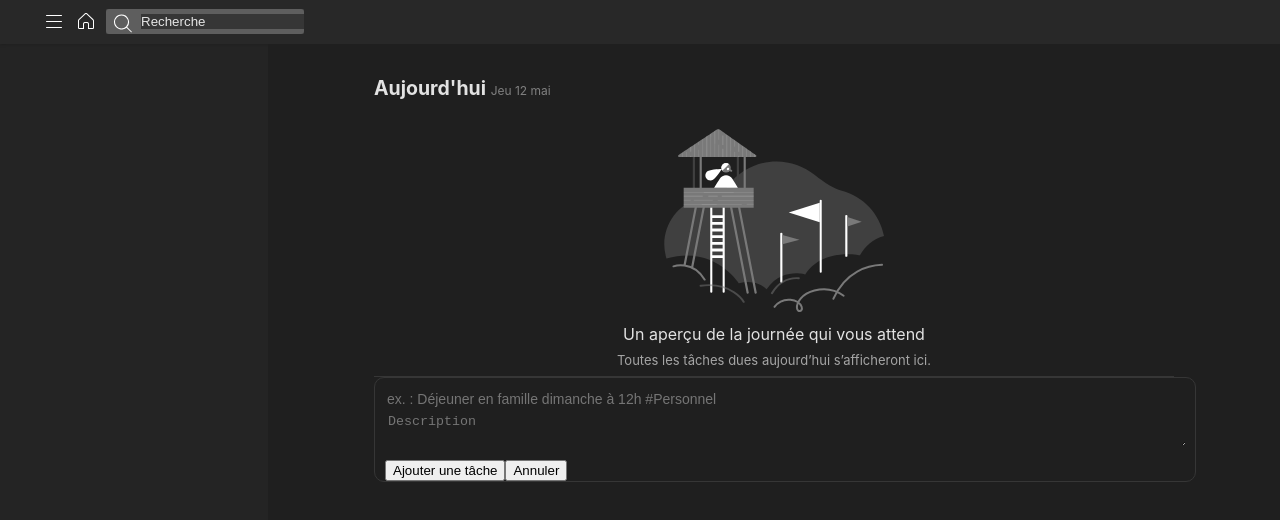
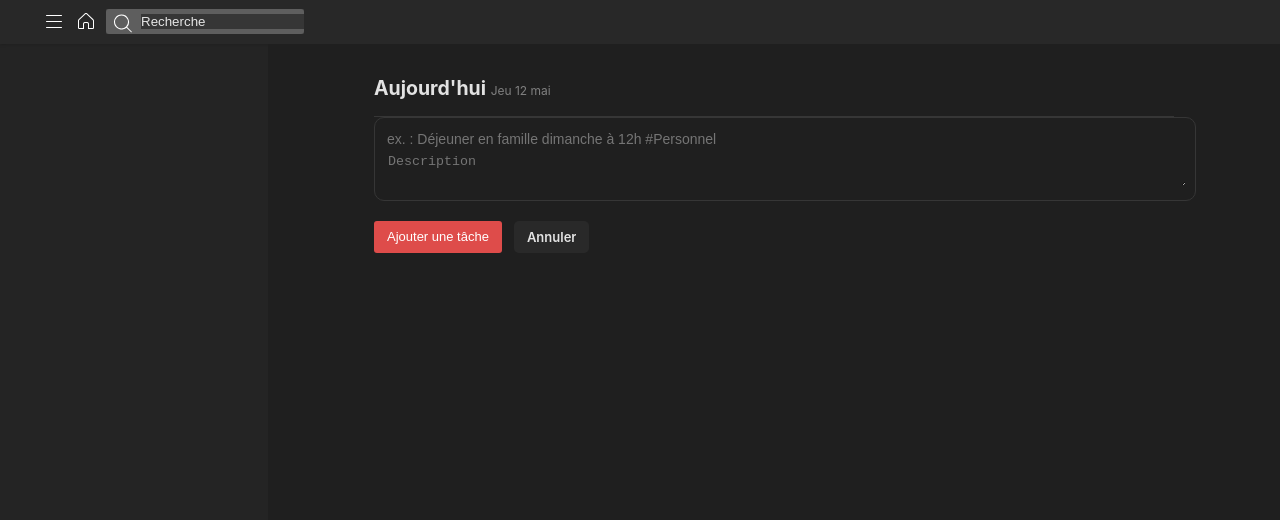
Before and after one commit to DGouron/todo-list, a React (Create React App) app: page / in a window 1280 px wide. Both pictures are taken after a click on the button "Ajouter une tâche". Shown: the top 520 px of the page. Built offline with nearby package versions, Linux system fonts and the light colour scheme; the HTML template or start-up script is replaced by a standard one.

Commit message:
add task

```diff
--- a/src/App.js
+++ b/src/App.js
@@ -1,4 +1,4 @@
-import {React, useEffect, useState} from 'react';
+import {React, useCallback, useEffect, useState} from 'react';
 import Header from './components/Header/Header';
 import MainContent from './components/MainContent';
 import TaskGlobalView from './components/TaskGlobalView/TaskGlobalView';
@@ -6,11 +6,29 @@ import TaskGlobalView from './components/TaskGlobalView/TaskGlobalView';
 function App() {
   const [isEmptyList, setEmptyState] = useState(true);
   const [toDoListItems, setToDoListItems] = useState([]);
-  const [task, setNewTask] = useState({taskName: "", taskDescription: ""});
+  const [isEditorOpen, setIsEditorOpen] = useState(false);
+  const [task, setNewTask] = useState({taskId: "", taskName: "", taskDescription: ""});
 
   const clearState = () => {
     setToDoListItems([]);
   };
+
+//Force the refresh of the component when a new task is add
+  const [, forceViewRefresh] = useState();
+  const callForceViewRefresh = useCallback(() => forceViewRefresh({}), []);
+
+  const [taskToDelete, prepareTaskToDelete] = useState("");
+
+useEffect(() => {
+  const indexOfTask = findTask(taskToDelete, toDoListItems);
+  console.log("delete task", indexOfTask);
+  if(indexOfTask !== -1){
+    const newToDoListItems = toDoListItems;
+    newToDoListItems.pop(indexOfTask);
+    setToDoListItems(newToDoListItems);
+    callForceViewRefresh();
+  }
+}, [taskToDelete]);
 
   useEffect(() => {
     const newToDoListItems = toDoListItems;
@@ -18,24 +36,39 @@ function App() {
 
     if(task.taskName.length > 2){
       newToDoListItems.push(task)
-      console.table(newToDoListItems);
       setToDoListItems(newToDoListItems);
 
       if(toDoListItems.length !== 0){
         setEmptyState(false);
+        setIsEditorOpen(true);
       } else {
         setEmptyState(true);
       }
     }
+    callForceViewRefresh();
   }, [task]);
 
   return (
     <div className="App">
       <Header />
-      <MainContent isEmptyList = {isEmptyList} toDoListItems = {toDoListItems} setNewTask = {setNewTask}/>
+      <MainContent isEmptyList = {isEmptyList} toDoListItems = {toDoListItems} setNewTask = {setNewTask} isEditorOpen = {isEditorOpen} setIsEditorOpen = {setIsEditorOpen} prepareTaskToDelete = {prepareTaskToDelete}/>
       <TaskGlobalView />
     </div>
   );
 }
 
+function findTask(taskId, taskList){
+  let indexToDelete = -1;
+
+  taskList.map((item, index) => {
+    console.log("TaskId to find => ", taskId)
+    console.log("TaskId to compare => ", item.taskId)
+    console.log("At index => ", index)
+    if(item.taskId === taskId){
+      indexToDelete = index;
+    }
+  });
+
+  return indexToDelete;
+}
 export default App;
--- a/src/components/AddTaskPannelView/AddTaskButton.jsx
+++ b/src/components/AddTaskPannelView/AddTaskButton.jsx
@@ -1,24 +1,32 @@
 import {React} from 'react';
 import PropTypes from 'prop-types';
 
-function AddTaskButton({taskName, taskDescription, setNewTask}){
+function AddTaskButton({taskName, taskDescription, setNewTask, deactiveThisButton}){
     return (
     <div className=''>
-        <input type={"button"} defaultValue={"Ajouter une tâche"} onClick={() => handlerClick(taskName, taskDescription, setNewTask)}/>
+        {deactiveThisButton
+            ?
+            <input type={"button"} className={"empty-state-button"} defaultValue={"Ajouter une tâche"} onClick={() => handlerClick(taskName, taskDescription, setNewTask)} disabled={true}/>
+
+            :
+            <input type={"button"} className={"empty-state-button"} defaultValue={"Ajouter une tâche"} onClick={() => handlerClick(taskName, taskDescription, setNewTask)}/>
+
+        }
     </div>
     );
 }
 
 function handlerClick(taskName, taskDescription, setNewTask){
     let newTask = {
+        taskId: taskName + Math.random(),
         taskName: taskName,
         taskDescription: taskDescription
     };
-    console.log(newTask);
     setNewTask(newTask);
 }
 
 AddTaskButton.propTypes = {
+    deactiveThisButton: PropTypes.bool,
     taskName: PropTypes.string,
     taskDescription: PropTypes.string,
     setNewTask: PropTypes.func,
--- a/src/components/AddTaskPannelView/AddTaskPannelView.jsx
+++ b/src/components/AddTaskPannelView/AddTaskPannelView.jsx
@@ -2,27 +2,43 @@ import {React, useState} from 'react';
 import AddTaskButton from './AddTaskButton';
 import PropTypes from 'prop-types';
 
-function AddTaskPannelView( {toDoListItems, setNewTask}){
+function AddTaskPannelView( {toDoListItems, setNewTask, isEditorOpen, setIsEditorOpen}){
+   const minLength = 4;
     const [taskNameValue, setTaskNameValue] = useState('');
     const [taskDescription, setTaskDescriptionValue] = useState('');
 
     return (
+        <div>
+            {
+            isEditorOpen ?
+            <div>
                 <form className='focus-marker-enabled-within'>
                     <div className='task_editor__editing_area'>
                         <div className='task_editor__input_fields'>
                             <input name = {"taskNameField"} onChange={(e) => setTaskNameValue(e.target.value)} type={"text"} placeholder={"ex. : Déjeuner en famille dimanche à 12h #Personnel"} className='task_editor__content_field' />
                             <textarea placeholder='Description' onChange={(e) => setTaskDescriptionValue(e.target.value)}></textarea>
                         </div>
+                    </div>
+                </form>
                 <div className='addTaskButtonsRow'>
-                <AddTaskButton taskName={taskNameValue} taskDescription={taskDescription} toDoListItems = {toDoListItems} setNewTask = {setNewTask}/>
-                <input type={"button"} defaultValue={"Annuler"} />
+                <AddTaskButton taskName={taskNameValue} taskDescription={taskDescription} toDoListItems = {toDoListItems} setNewTask = {setNewTask} deactiveThisButton={taskNameValue.length < minLength || taskDescription.length < minLength}/>
+                <button className={"_7a2031d6 _81c213d2 _949f7858 f9408a0e _56a651f6"}  onClick = {() => handleOpenEditorButtonClick(setIsEditorOpen, false)}> <span className={"_09c23660"}>Annuler</span></button>
             </div>
         </div>
-    </form>);
+    :
+    <input type={"button"} defaultValue={"Ajouter une tâche"} name = {"OpenEditor"} className={"empty-state-button"}onClick = {() => handleOpenEditorButtonClick(setIsEditorOpen, true)}/>
+    }
+        </div>)
+}
+
+function handleOpenEditorButtonClick(handleFunction, status){
+    handleFunction(status);
 }
 
 AddTaskPannelView.propTypes = {
     toDoListItems: PropTypes.array,
     setNewTask: PropTypes.func,
+    isEditorOpen: PropTypes.bool,
+    setIsEditorOpen: PropTypes.func,
 }
 export default AddTaskPannelView;
--- a/src/components/Header/CurrentDate.jsx
+++ b/src/components/Header/CurrentDate.jsx
@@ -2,7 +2,6 @@ import {React} from 'react';
 
 function CurrentDate(){
     const currentDate = new Date();
-    console.log(currentDate.getMonth())
     const displayDate = `${translateDayName(currentDate.getDay())} ${currentDate.getDate()} ${translateMonthName(currentDate.getMonth())}`
 
     translateDayName('');
--- a/src/components/MainContent.jsx
+++ b/src/components/MainContent.jsx
@@ -5,28 +5,40 @@ import AddTaskPannelView from './AddTaskPannelView/AddTaskPannelView';
 import Title from './Header/Title';
 import PropTypes from 'prop-types';
 
-function MainContent({isEmptyList, toDoListItems =[], setNewTask}){
+function MainContent({isEmptyList, toDoListItems =[], setNewTask, isEditorOpen, setIsEditorOpen, prepareTaskToDelete}){
 
     return (
     <main id='content' className='main_content' style={{marginLeft: 268+'px'}}>
         <div id='editor'>
             <section className='view_content'>
                 <Title />
-                <TaskCompleteView />
-                <ToDoView isEmptyList={isEmptyList} toDoListItems = {toDoListItems}/>
-                <AddTaskPannelView toDoListItems = {toDoListItems} setNewTask = {setNewTask}/>
+                {!isEditorOpen && toDoListItems.length !== 0 ?
+                    <button type="button" data-add-task-navigation-element="true" className="plus_add_button" name = {"OpenEditor"} onClick = {() => handleOpenEditorButtonClick(setIsEditorOpen, true)}><span className="icon_add" aria-hidden="true"><svg width="13" height="13"><path d="M6 6V.5a.5.5 0 0 1 1 0V6h5.5a.5.5 0 1 1 0 1H7v5.5a.5.5 0 1 1-1 0V7H.5a.5.5 0 0 1 0-1H6z" fill="currentColor" fillRule="evenodd"></path></svg></span>Ajouter une tâche</button>
+                :
+                    <TaskCompleteView />
+                }
+                <ToDoView isEmptyList={isEmptyList} toDoListItems = {toDoListItems} prepareTaskToDelete={prepareTaskToDelete}/>
+                <AddTaskPannelView toDoListItems = {toDoListItems} setNewTask = {setNewTask} isEditorOpen = {isEditorOpen} setIsEditorOpen = {setIsEditorOpen}/>
             </section>
         </div>
     </main>
     );
 }
 
+function handleOpenEditorButtonClick(handleFunction, status){
+    handleFunction(status);
+}
+
 MainContent.propTypes = {
     isEmptyList: PropTypes.bool,
     toDoListItems: PropTypes.arrayOf(PropTypes.shape({
+        tasId: PropTypes.string,
         taskName: PropTypes.string,
         taskDescription: PropTypes.string,
       })),
     setNewTask: PropTypes.func,
+    isEditorOpen: PropTypes.bool,
+    setIsEditorOpen: PropTypes.func,
+    prepareTaskToDelete: PropTypes.func,
 }
 export default MainContent;
--- a/src/components/ToDoView/ToDoView.jsx
+++ b/src/components/ToDoView/ToDoView.jsx
@@ -3,14 +3,14 @@ import EmptyState from '../EmptyState';
 import ToDoItem from './ToDoItem';
 import PropTypes from 'prop-types';
 
-function ToDoView({isEmptyList, toDoListItems = []}){
+function ToDoView({isEmptyList, toDoListItems = [], prepareTaskToDelete}){
     const AllItemsToDisplay = toDoListItems;
     return (
     <div className='task_list_item'>
-        {isEmptyList ? <EmptyState />:
+        {AllItemsToDisplay.length === 0 ? <div></div> : isEmptyList ? <EmptyState />:
         <ul className='items'>
             {AllItemsToDisplay.map((item) => {
-                return <ToDoItem key={item.taskName} title={item.taskName} description={item.taskDescription}/>
+                return <ToDoItem key={item.taskName + Math.random()} title={item.taskName} description={item.taskDescription} taskId={item.taskId} prepareTaskToDelete={prepareTaskToDelete}/>
             })}
         </ul>}
     </div>)
@@ -19,8 +19,10 @@ function ToDoView({isEmptyList, toDoListItems = []}){
 ToDoView.propTypes = {
     isEmptyList: PropTypes.bool,
     toDoListItems: PropTypes.arrayOf(PropTypes.shape({
+        taskId: PropTypes.string,
         taskName: PropTypes.string,
         taskDescription: PropTypes.string,
       })),
+      prepareTaskToDelete: PropTypes.func,
   }
 export default ToDoView;
--- a/src/index.css
+++ b/src/index.css
@@ -38,12 +38,124 @@ height: 200px;
   text-align: center;
   margin: 8px 0;
 }
+
+#editor .actions .plus_add_button {
+  color: grey !important;
+  text-decoration: none;
+}
+.plus_add_button {
+  text-align: left;
+  width: 100%;
+  padding: 0 0 8px;
+  color: grey;
+  font-size: 14px;
+  white-space: nowrap;
+}
+
+.plus_add_button:hover {
+  color: #de4c4a !important;
+}
+
+.plus_add_button:hover .icon_add{
+  color: #fff !important;
+  background-color: #de4c4a;
+}
+
+.plus_add_button .icon_add {
+  align-items: center;
+  border-radius: 50%;
+  color: #dd4b39;
+  display: inline-flex;
+  height: 17px;
+  justify-content: center;
+  margin-right: 11px;
+  -webkit-transform: translateY(8px);
+  transform: translateY(8px);
+  vertical-align: 7px;
+  width: 17px;
+}
 #editor {
   display: flex;
   flex-direction: column;
   flex-grow: 1;
   vertical-align: top;
   padding-bottom: 84px;
+}
+.empty-state-button {
+  background-color: #de4c4a;
+
+  display: block;
+  font-size: 13px;
+  line-height: 17px;
+  margin: 20px auto 0;
+  padding: 6px 12px 7px;
+  text-decoration: none;
+  border: 1px solid transparent;
+  border-radius: 3px;
+  color: #fff;
+  cursor: pointer;
+}
+
+._7a2031d6:hover{
+  color: hsla(0,0%,100%,0.87);
+  background-color: #3d3d3d;
+}
+._09c23660 {
+  text-overflow: ellipsis;
+  white-space: nowrap;
+  overflow: hidden;
+  width: 100%;
+  text-align: center;
+}
+._7a2031d6{
+  min-width: 68px;
+  background-color: #292929;
+}
+._7a2031d6 {
+  padding: 0;
+  font-size: normal;
+  height: auto;
+}
+._7a2031d6 {
+  max-width: 100%;
+  display: flex;
+  flex-direction: row;
+  justify-content: center;
+  align-items: center;
+  cursor: pointer;
+  -webkit-user-select: none;
+  -moz-user-select: none;
+  -ms-user-select: none;
+  user-select: none;
+  color: inherit;
+  border-radius: 5px;
+  white-space: nowrap;
+  font-family:  -apple-system,system-ui,"Segoe UI",Roboto,Noto,Oxygen-Sans,Ubuntu,Cantrell,"Helvetica Neue",sans-serif,"Apple Color Emoji","Segoe UI Emoji","Segoe UI Symbol";;
+  font-weight: 600;
+  text-decoration: none;
+  border: 1px solid transparent;
+  transition-duration: .3s;
+  transition-property: color,background-color;
+  transition-timing-function: cubic-bezier(.4,0,.2,1);
+  margin: 20px 12px 0;
+}
+._7a2031d6:active {
+  transform: scale(.97);
+  transition: transform .2s cubic-bezier(.02,1.505,.745,1.235);
+}
+._556714e1 > * {
+  margin: 12px 0 0 12px;
+}
+._56a651f6 {
+  width: auto;
+}
+.f9408a0e {
+  box-sizing: border-box;
+  list-style: none;
+}
+._7a2031d6._949f7858 {
+  height: 32px;
+  padding: 12px;
 }
 .view_content {
   /*padding-left: 55px;*/
@@ -91,13 +203,19 @@ ul {
   background-color: #1f1f1f;
   width: 100%;
 }
-
 .task_list_item .task_list_item__body {
   display: flex;
   align-items: stretch;
   position: relative;
   padding: 0;
   cursor: pointer;
+}
+.task_list_item_body {
+  flex: 1;
+  padding: 8px 0;
+  margin-right: 30px;
+  flex-direction: column;
+  margin-bottom: 3px;
 }
 .task_list_item .task_checkbox {
   margin: 8px 6px 0 -3px;
@@ -149,7 +267,19 @@ ul {
   pointer-events: none;
   opacity: 0;
 }
-
+.task_description{
+  margin: 0px;
+  margin-left: 30px;
+  color: grey;;
+  flex-basis: 100%;
+  font-size: 12px;
+  word-wrap: break-word;
+  word-break: break-all;
+  display: -webkit-box;
+  -webkit-line-clamp: 1;
+  -webkit-box-orient: vertical;
+  overflow: hidden;
+}
 li.manager form {
   padding: 0;
   margin: 0;
```
Also changed, not shown: src/components/ToDoView/ToDoItem.jsx (+10 -4 lines). Lines whose indentation alone changed are shown as unchanged.
